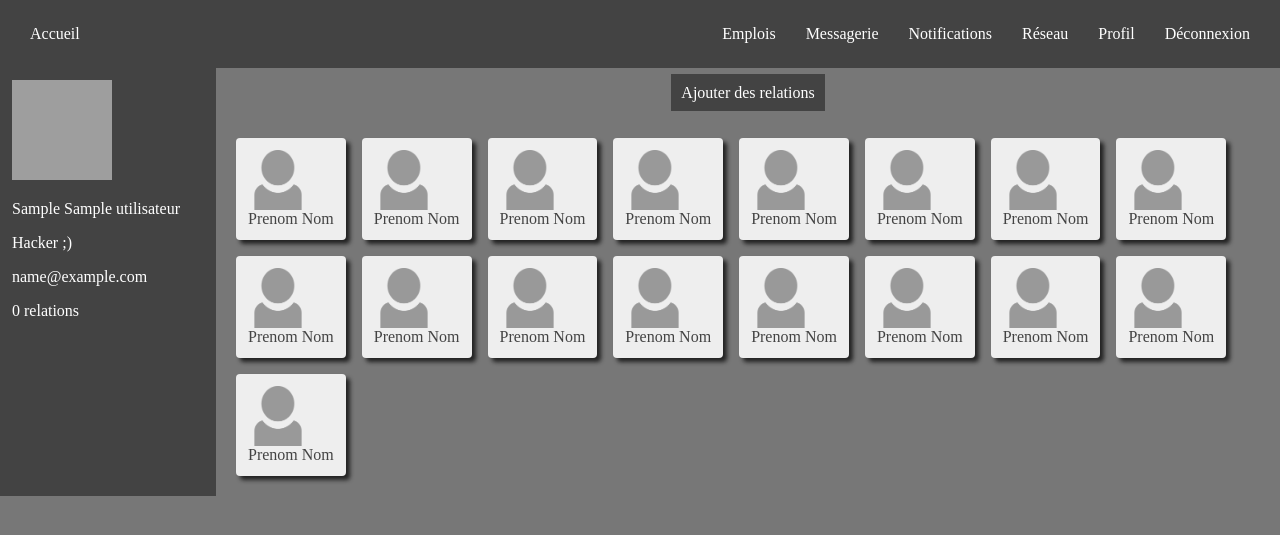
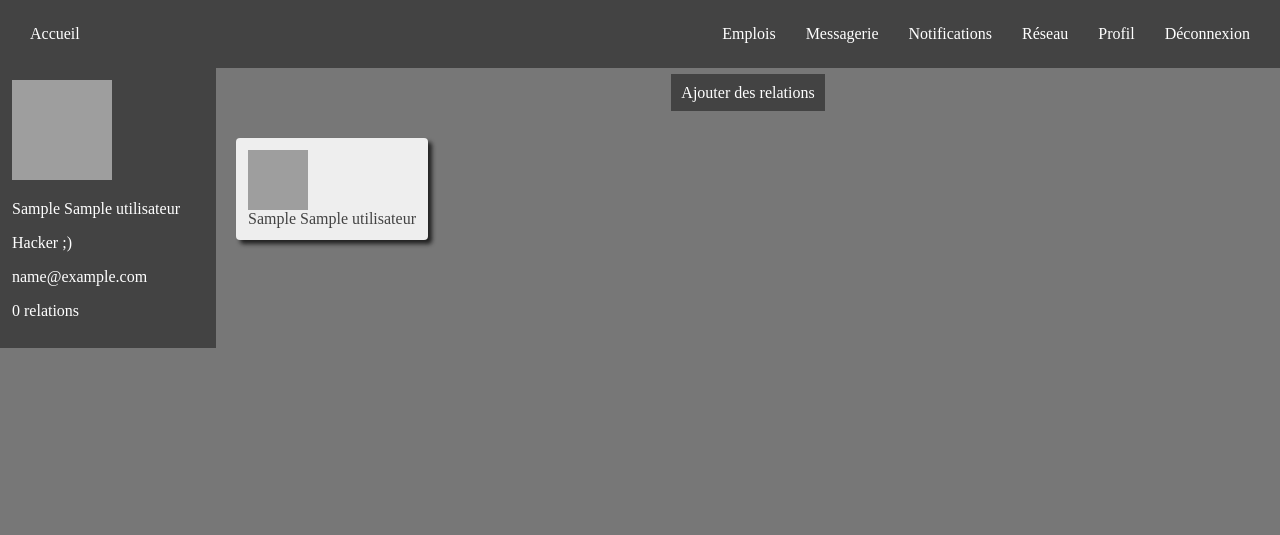
Before and after one commit to Jujulego/linkedece, a PHP site: page /reseau.php in a window 1280 px wide. Shown: the top 535 px of the page. Run offline with PHP 8.4, Linux system fonts and the light colour scheme; the visitor is signed in with stand-in values (Sample User, id 1); tables that the repository leaves empty hold one stand-in row (values such as "Sample post"); grey boxes are pictures that could not be loaded.

Commit message:
gestion reseau

```diff
--- a/connexion.php
+++ b/connexion.php
@@ -64,7 +64,7 @@ if (isset($_POST['pseudo'], $_POST['mot_de_passe'])) {
                     <?php
                         } else if ($mauvais_motdepasse) {
                     ?>
-                            <p class="erreur"><?php echo password_hash($mot_de_passe_form, PASSWORD_BCRYPT, [salt => "azertyuiop"]) ?></p>
+                            <p class="erreur">Mauvais mot de passe</p>
                     <?php
                         }
                     ?>
--- a/css/style_ajout_reseau.css
+++ b/css/style_ajout_reseau.css
@@ -23,7 +23,6 @@
     padding: 12px;
     display: flex;
     flex-wrap: wrap;
-    height: min-content;
 }
 
 #murreseau article {
--- a/reseau.php
+++ b/reseau.php
@@ -16,7 +16,6 @@ if (!isset($_SESSION["pseudo"])) {
 // Récupération des infos utilisateur
 $bdd = new PDO("mysql:host=localhost;dbname=linkedece;charset=utf8", "root", "");
 ?>
-
 <!DOCTYPE html>
 <html>
     <head>
@@ -39,74 +38,28 @@ $bdd = new PDO("mysql:host=localhost;dbname=linkedece;charset=utf8", "root", "")
                     <a href="ajoutreseau.php">Ajouter des relations</a>
                 </p>
                 <section id="murreseau">
-                    <article class="liencontact">
-                        <img src="images/profil.png" width="60px" height="60px" alt="Photo de profil par défault" />
-                        <a href="#page de profil du contact">Prenom Nom</a>
-                    </article>
-                    <article class="liencontact">
-                        <img src="images/profil.png" width="60px" height="60px" alt="Photo de profil par défault" />
-                        <a href="#page de profil du contact">Prenom Nom</a>
-                    </article>
-                    <article class="liencontact">
-                        <img src="images/profil.png" width="60px" height="60px" alt="Photo de profil par défault" />
-                        <a href="#page de profil du contact">Prenom Nom</a>
-                    </article>
-                    <article class="liencontact">
-                        <img src="images/profil.png" width="60px" height="60px" alt="Photo de profil par défault" />
-                        <a href="#page de profil du contact">Prenom Nom</a>
-                    </article>
-                    <article class="liencontact">
-                        <img src="images/profil.png" width="60px" height="60px" alt="Photo de profil par défault" />
-                        <a href="#page de profil du contact">Prenom Nom</a>
-                    </article>
-                    <article class="liencontact">
-                        <img src="images/profil.png" width="60px" height="60px" alt="Photo de profil par défault" />
-                        <a href="#page de profil du contact">Prenom Nom</a>
-                    </article>
-                    <article class="liencontact">
-                        <img src="images/profil.png" width="60px" height="60px" alt="Photo de profil par défault" />
-                        <a href="#page de profil du contact">Prenom Nom</a>
-                    </article>
-                    <article class="liencontact">
-                        <img src="images/profil.png" width="60px" height="60px" alt="Photo de profil par défault" />
-                        <a href="#page de profil du contact">Prenom Nom</a>
-                    </article>
-                    <article class="liencontact">
-                        <img src="images/profil.png" width="60px" height="60px" alt="Photo de profil par défault" />
-                        <a href="#page de profil du contact">Prenom Nom</a>
-                    </article>
-                    <article class="liencontact">
-                        <img src="images/profil.png" width="60px" height="60px" alt="Photo de profil par défault" />
-                        <a href="#page de profil du contact">Prenom Nom</a>
-                    </article>
-                    <article class="liencontact">
-                        <img src="images/profil.png" width="60px" height="60px" alt="Photo de profil par défault" />
-                        <a href="#page de profil du contact">Prenom Nom</a>
-                    </article>
-                    <article class="liencontact">
-                        <img src="images/profil.png" width="60px" height="60px" alt="Photo de profil par défault" />
-                        <a href="#page de profil du contact">Prenom Nom</a>
-                    </article>
-                    <article class="liencontact">
-                        <img src="images/profil.png" width="60px" height="60px" alt="Photo de profil par défault" />
-                        <a href="#page de profil du contact">Prenom Nom</a>
-                    </article>
-                    <article class="liencontact">
-                        <img src="images/profil.png" width="60px" height="60px" alt="Photo de profil par défault" />
-                        <a href="#page de profil du contact">Prenom Nom</a>
-                    </article>
-                    <article class="liencontact">
-                        <img src="images/profil.png" width="60px" height="60px" alt="Photo de profil par défault" />
-                        <a href="#page de profil du contact">Prenom Nom</a>
-                    </article>
-                    <article class="liencontact">
-                        <img src="images/profil.png" width="60px" height="60px" alt="Photo de profil par défault" />
-                        <a href="#page de profil du contact">Prenom Nom</a>
-                    </article>
-                    <article class="liencontact">
-                        <img src="images/profil.png" width="60px" height="60px" alt="Photo de profil par défault" />
-                        <a href="#page de profil du contact">Prenom Nom</a>
-                    </article>
+                    <?php
+                        $req = $bdd->prepare(
+                        "select pseudo,nom,prenom,fichier
+                                    from utilisateur
+                                      inner join (select utilisateur2 as utilisateur from relation where utilisateur1 = :pseudo
+                                            union select utilisateur1 as utilisateur from relation where utilisateur2 = :pseudo)
+                                        as amis on amis.utilisateur = pseudo
+                                    left join multimedia on photo_profil = id"
+                        );
+                        $req->execute(["pseudo" => $_SESSION["pseudo"]]);
+
+                        while ($amis = $req->fetch()) {
+                            ?>
+                            <article class="liencontact">
+                                <img src="<?php echo ($amis["fichier"] == null ? "images/profil.png" : "media/" . $amis["fichier"]) ?>" width="60px" height="60px" alt="Photo de profil par défault"/>
+                                <a href="profil.php?<?php echo http_build_query(["pseudo" => $amis["pseudo"]]) ?>">
+                                    <?php echo htmlspecialchars($amis['prenom'] . ' ' . $amis['nom']) ?>
+                                </a>
+                            </article>
+                            <?php
+                        }
+                    ?>
                 </section>
             </div>
         </div>
```
Also changed, not shown: ajoutreseau.php (+30 -47 lines).
